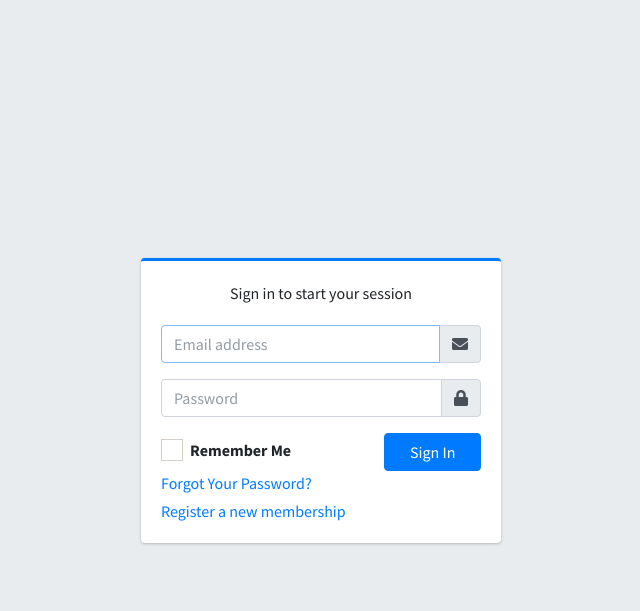
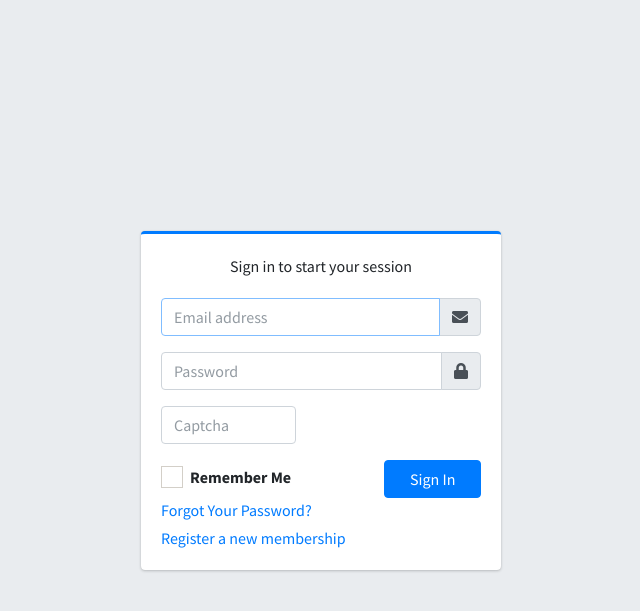
Before and after one commit to aomarabdelaziz/uBot-Panel, a Laravel app: page /login in a window 1280 px wide. Shown: the top 611 px of the page, without its empty margins (319-959 px from the left). Run offline with Laravel 8, Linux system fonts and the light colour scheme; data that the repository does not hold is empty; some libraries are stand-ins or nearby versions.

Commit message:
Added Captcha

```diff
--- a/app/Http/Controllers/Auth/LoginController.php
+++ b/app/Http/Controllers/Auth/LoginController.php
@@ -4,6 +4,7 @@
 
 use App\Http\Controllers\Controller;
 use App\Providers\RouteServiceProvider;
+use Illuminate\Http\Request;
 use Illuminate\Foundation\Auth\AuthenticatesUsers;
 
 class LoginController extends Controller
@@ -37,4 +38,15 @@
     {
         $this->middleware('guest')->except('logout');
     }
+
+    protected function validateLogin(Request $request)
+    {
+
+        $this->validate($request, [
+            $this->username() => 'required',
+            'password' => 'required',
+            'captcha' => 'required|captcha'
+            // new rules here
+        ]);
+    }
 }
--- a/app/Http/Controllers/Dashboard/User/AddProjectController.php
+++ b/app/Http/Controllers/Dashboard/User/AddProjectController.php
@@ -46,13 +46,13 @@
 
         if(!ConnectionAvailability::sqlConnectionAvailability($request->sql_host , $request->sql_username , $request->sql_password)) {
             session()->flash('error', 'Cannot read any sql connection , please make sure that your connection is correct');
-            return redirect()->route('panel.sql-settings');
+            return redirect()->route('projects.index')->withInput();
         }
 
 
         if(!ConnectionAvailability::serverConnectionAvailability($request->server_host, $request->server_port)) {
             session()->flash('error', 'Cannot read any server connection , please make sure that your server connection is correct');
-            return redirect()->route('panel.server-settings');
+            return redirect()->route('projects.index')->withInput();
         }
 
 
--- a/composer.json
+++ b/composer.json
@@ -16,7 +16,8 @@
         "laravel/telescope": "^3.0",
         "laravel/tinker": "^2.0",
         "laravel/ui": "2.4",
-        "mcamara/laravel-localization": "^1.6"
+        "mcamara/laravel-localization": "^1.6",
+        "mews/captcha": "^3.2"
     },
     "require-dev": {
         "barryvdh/laravel-debugbar": "^3.5",
--- a/config/app.php
+++ b/config/app.php
@@ -176,6 +176,11 @@
         App\Providers\RouteServiceProvider::class,
         App\Providers\TelescopeServiceProvider::class,
 
+
+        //Captcha
+        Mews\Captcha\CaptchaServiceProvider::class,
+
+
     ],
 
     /*
@@ -227,6 +232,7 @@
         'URL' => Illuminate\Support\Facades\URL::class,
         'Validator' => Illuminate\Support\Facades\Validator::class,
         'View' => Illuminate\Support\Facades\View::class,
+        'Captcha' => Mews\Captcha\Facades\Captcha::class,
 
     ],
 
--- /dev/null
+++ b/config/captcha.php
@@ -0,0 +1,51 @@
+<?php
+
+return [
+    'characters' => ['2', '3', '4', '6', '7', '8', '9', 'a', 'b', 'c', 'd', 'e', 'f', 'g', 'h', 'j', 'm', 'n', 'p', 'q', 'r', 't', 'u', 'x', 'y', 'z', 'A', 'B', 'C', 'D', 'E', 'F', 'G', 'H', 'J', 'M', 'N', 'P', 'Q', 'R', 'T', 'U', 'X', 'Y', 'Z'],
+    'default' => [
+        'length' => 9,
+        'width' => 125,
+        'height' => 36,
+        'quality' => 90,
+        'math' => false,
+        'expire' => 60,
+        'encrypt' => true,
+
+    ],
+    'math' => [
+        'length' => 9,
+        'width' => 120,
+        'height' => 36,
+        'quality' => 90,
+        'math' => true,
+    ],
+
+    'flat' => [
+        'length' => 6,
+        'width' => 160,
+        'height' => 46,
+        'quality' => 90,
+        'lines' => 6,
+        'bgImage' => false,
+        'bgColor' => '#ecf2f4',
+        'fontColors' => ['#2c3e50', '#c0392b', '#16a085', '#c0392b', '#8e44ad', '#303f9f', '#f57c00', '#795548'],
+        'contrast' => -5,
+    ],
+    'mini' => [
+        'length' => 3,
+        'width' => 60,
+        'height' => 32,
+    ],
+    'inverse' => [
+        'length' => 5,
+        'width' => 120,
+        'height' => 36,
+        'quality' => 90,
+        'sensitive' => true,
+        'angle' => 12,
+        'sharpen' => 10,
+        'blur' => 2,
+        'invert' => true,
+        'contrast' => -5,
+    ]
+];
--- a/resources/views/auth/login.blade.php
+++ b/resources/views/auth/login.blade.php
@@ -45,8 +45,8 @@
                            autocomplete="current-password" placeholder="{{ __('login.Password') }}">
                     @error('password')
                     <span class="invalid-feedback" role="alert">
-                                        <strong>{{ $message }}</strong>
-                                    </span>
+                      <strong>{{ $message }}</strong>
+                    </span>
                     @enderror
                     <div class="input-group-append @error('password') d-none @enderror">
                         <div class="input-group-text">
@@ -54,8 +54,26 @@
                         </div>
                     </div>
                 </div>
+
+                <div class="input-group mt-3">
+                   <div class="row">
+                       <div class="col-7">
+                           <input type="text"  class="form-control  @error('captcha') is-invalid @enderror" name="captcha" required placeholder="{{ __('Captcha') }}">
+                       </div>
+                       <div class="col-3">
+                           {!! captcha_img('math') !!}
+
+                           @error('captcha')
+                           <span class="invalid-feedback" role="alert">
+                               <strong>{{ $message }}</strong>
+                            </span>
+                           @enderror
+                       </div>
+                   </div>
+
+                </div>
                 <div class="row">
-                    <div class="col-8">
+                    <div class="col-8 mt-3">
                         <div class="icheck-primary">
                             <input type="checkbox" id="remember">
                             <label for="remember">
@@ -64,9 +82,15 @@
                         </div>
                     </div>
                     <!-- /.col -->
-                    <div class="col-4">
-                        <button type="submit" class="btn btn-primary btn-block">{{ __('login.Sign In') }}</button>
+                    <div class="col-4 mt-3">
+                        <button type="submit" class=" btn btn-primary btn-block">{{ __('login.Sign In') }}</button>
+
                     </div>
+
+
+
+
+
                     <!-- /.col -->
                 </div>
             </form>
--- a/resources/views/auth/register.blade.php
+++ b/resources/views/auth/register.blade.php
@@ -86,7 +86,11 @@
                             <span class="fas fa-lock"></span>
                         </div>
                     </div>
+
+
+
                 </div>
+
                 <div class="row">
                     <div class="col-8">
                         <a href="{{ route('login') }}" class="text-center">{{ __('register.I already have a membership') }}</a>
--- a/routes/web.php
+++ b/routes/web.php
@@ -33,5 +33,4 @@
 
 
 
-
 });
```
Also changed, not shown: 1 other file.
